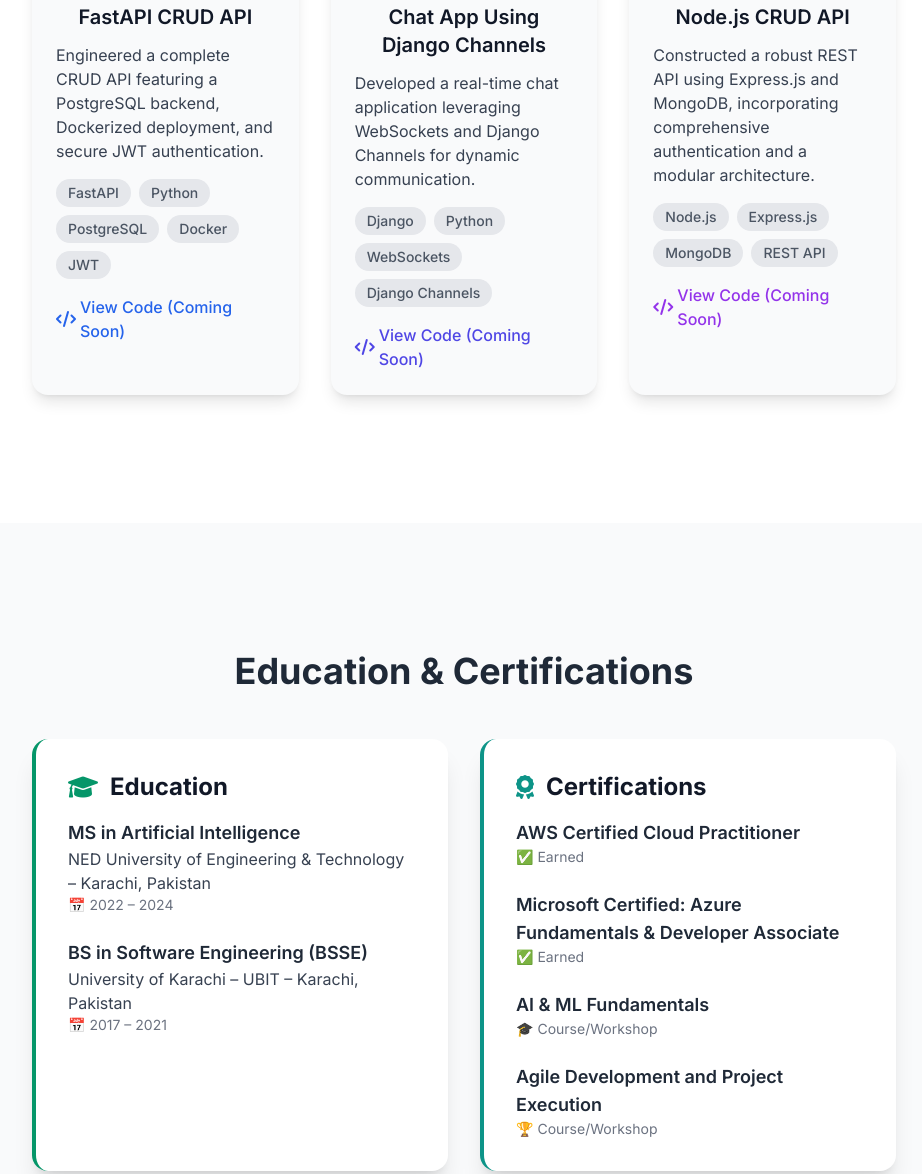
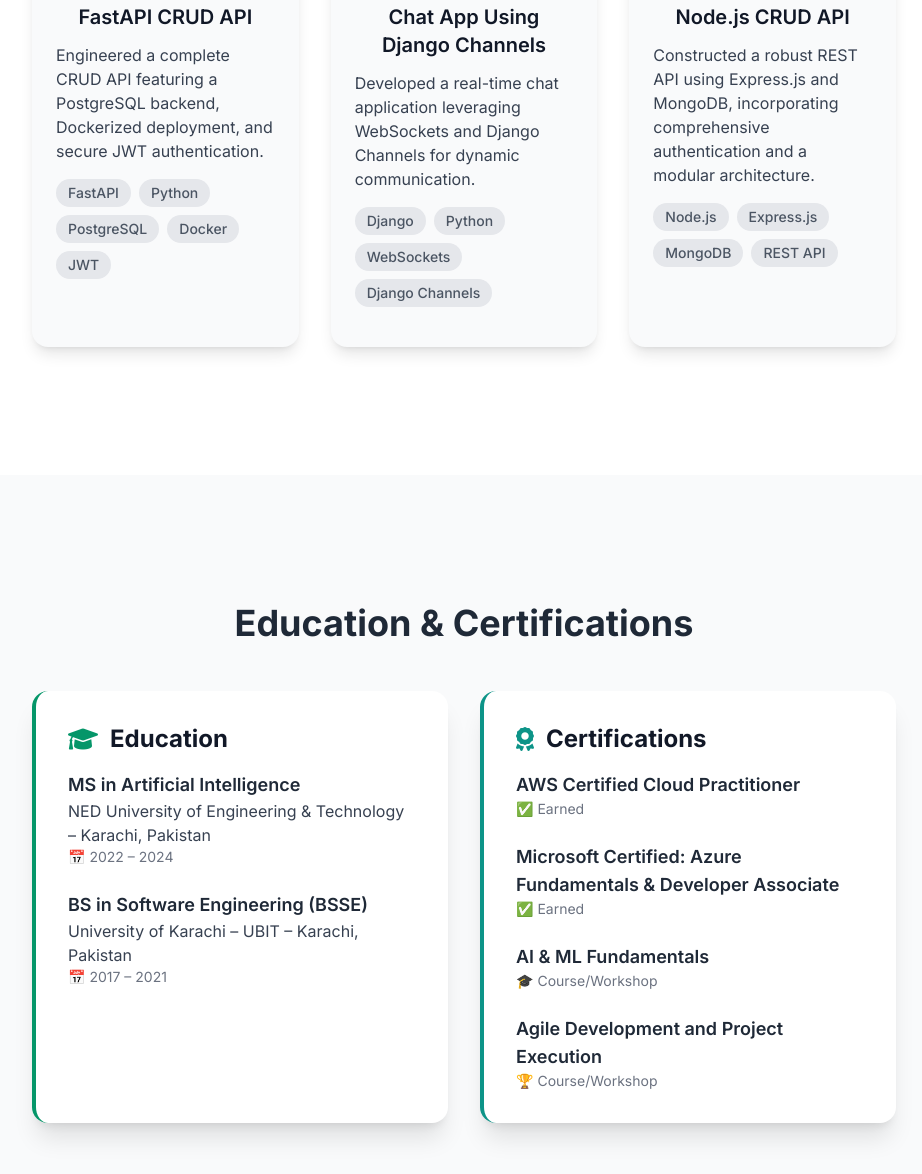
Before and after one commit to M-Rafay/m-rafay.github.io, a plain HTML site: page index.html in a window 1280 px wide. Shown: the part 4831-6005 px from the top of the page, without its empty margins (176-1098 px from the left). Drawn offline with nearby package versions, Linux system fonts and the light colour scheme.

Commit message:
Update index.html

```diff
--- a/index.html
+++ b/index.html
@@ -267,11 +267,11 @@
                         <span class="bg-gray-200 px-3 py-1 rounded-full">Docker</span>
                         <span class="bg-gray-200 px-3 py-1 rounded-full">JWT</span>
                     </div>
-                    <div class="flex justify-center space-x-4">
+<!--                     <div class="flex justify-center space-x-4">
                         <a href="#" target="_blank" class="text-blue-600 hover:text-blue-800 transition-colors duration-300 font-medium flex items-center">
                             <i class="fas fa-code mr-1"></i> View Code (Coming Soon)
                         </a>
-                    </div>
+                    </div> -->
                 </div>
 
                 <!-- Project 2: Chat App Using Django Channels -->
@@ -285,11 +285,11 @@
                         <span class="bg-gray-200 px-3 py-1 rounded-full">WebSockets</span>
                         <span class="bg-gray-200 px-3 py-1 rounded-full">Django Channels</span>
                     </div>
-                    <div class="flex justify-center space-x-4">
+<!--                     <div class="flex justify-center space-x-4">
                         <a href="#" target="_blank" class="text-indigo-600 hover:text-indigo-800 transition-colors duration-300 font-medium flex items-center">
                             <i class="fas fa-code mr-1"></i> View Code (Coming Soon)
                         </a>
-                    </div>
+                    </div> -->
                 </div>
 
                 <!-- Project 3: Node.js CRUD API -->
@@ -303,11 +303,11 @@
                         <span class="bg-gray-200 px-3 py-1 rounded-full">MongoDB</span>
                         <span class="bg-gray-200 px-3 py-1 rounded-full">REST API</span>
                     </div>
-                    <div class="flex justify-center space-x-4">
+<!--                     <div class="flex justify-center space-x-4">
                         <a href="#" target="_blank" class="text-purple-600 hover:text-purple-800 transition-colors duration-300 font-medium flex items-center">
                             <i class="fas fa-code mr-1"></i> View Code (Coming Soon)
                         </a>
-                    </div>
+                    </div> -->
                 </div>
             </div>
         </div>
@@ -390,7 +390,6 @@
     <footer class="bg-gray-800 text-white py-8 text-center rounded-t-xl shadow-inner">
         <div class="container mx-auto px-4">
             <p class="mb-2">&copy; <span id="current-year"></span> Muhammad Rafay Khan. All rights reserved.</p>
-            <p>Designed with <i class="fas fa-heart text-red-500 mx-1 animate-pulse"></i> by Gemini</p>
         </div>
     </footer>
 
```
